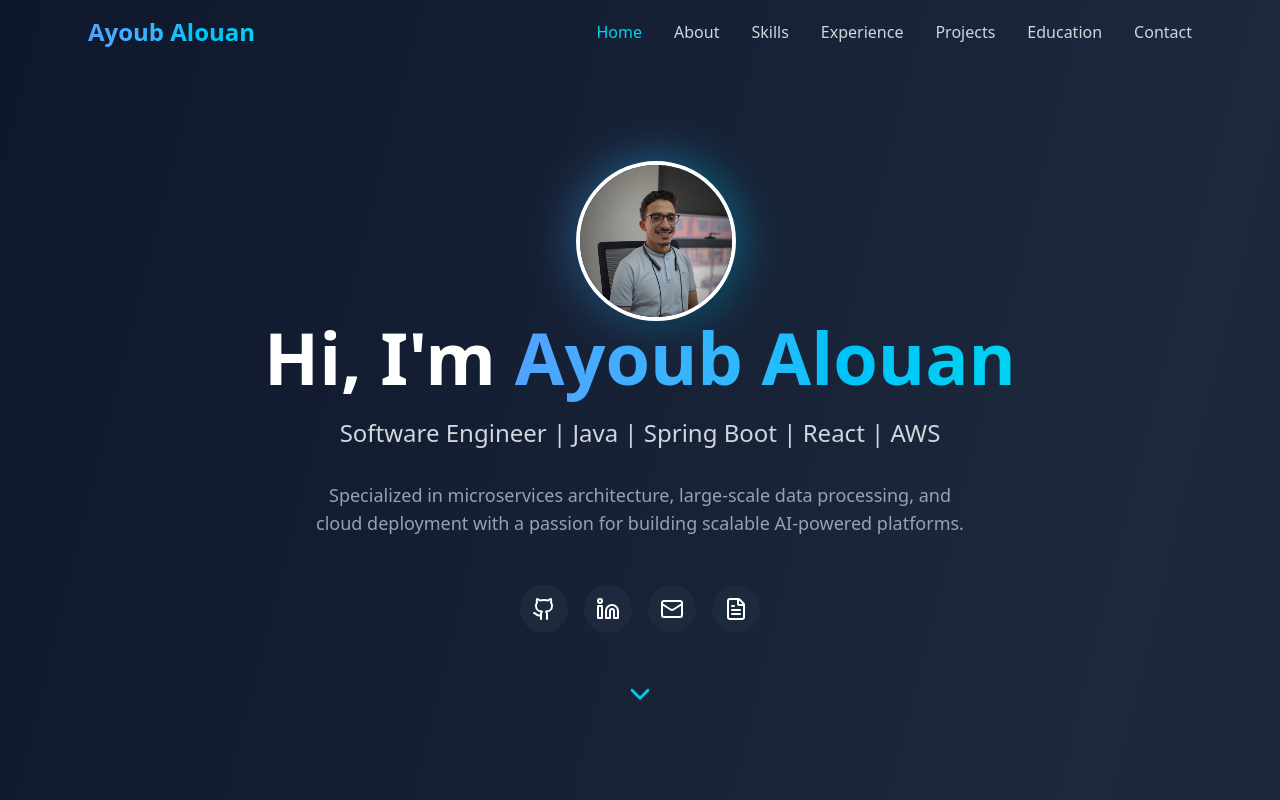
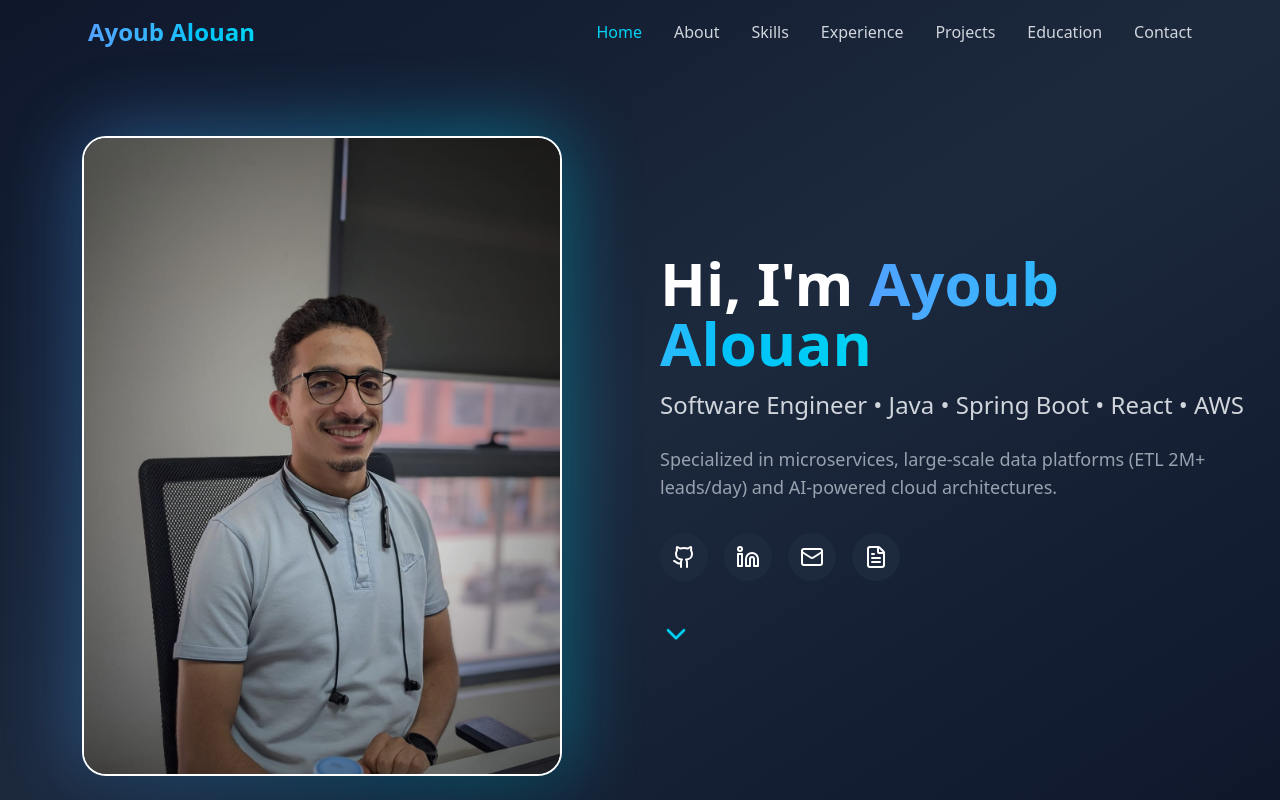
Before and after one commit to ALOUAN01/portfolio, a React (Vite) app: page / in a window 1280 px wide. Shown: the top 800 px of the page. Built offline with nearby package versions, Linux system fonts and the light colour scheme.

Commit message:
cv commit

```diff
--- a/src/pages/Home.jsx
+++ b/src/pages/Home.jsx
@@ -209,71 +209,83 @@ export default function Portfolio() {
       {/* Hero Section */}
       <section
         id="home"
-        className="min-h-screen flex items-center justify-center px-6 pt-20"
+        className="min-h-screen flex items-center px-6 pt-28 bg-gradient-to-br from-slate-900 via-slate-800 to-slate-900"
       >
-        <div className="max-w-4xl text-center">
-          <div className="mb-8 animate-fade-in">
-            <div className="w-32 h-32 mx-auto mb-6">
-              <div className="relative w-40 h-40 mx-auto mb-8">
-                <div className="absolute inset-0 rounded-full bg-gradient-to-r from-blue-400 to-cyan-400 blur-xl opacity-40 animate-pulse"></div>
+        <div className="container mx-auto grid grid-cols-1 md:grid-cols-2 gap-10 items-center">
+          {/* LEFT — PHOTO WITH SAME STYLE */}
+          <div className="flex justify-center">
+            <div className="relative w-120 h-160 mx-auto">
+              {/* GLOW EFFECT (SAME STYLE AS BEFORE) */}
+              <div className="absolute inset-0 rounded-3xl bg-gradient-to-r from-blue-400 to-cyan-400 blur-2xl opacity-40 animate-pulse"></div>
+
+              {/* IMAGE RECTANGLE */}
               <img
                 src={myPhoto}
                 alt="Ayoub Alouan"
-                  className="relative w-40 h-40 object-cover rounded-full border-4 border-white shadow-xl"
+                className="relative w-full h-full object-cover rounded-3xl border-2 border-white shadow-2xl"
               />
             </div>
           </div>
-          </div>
-          <h1 className="text-5xl md:text-7xl font-bold mb-6 animate-slide-up">
+
+          {/* RIGHT — TEXT */}
+          <div className="text-center md:text-left">
+            <h1 className="text-5xl md:text-6xl font-bold mb-4 animate-slide-up">
               Hi, I'm{" "}
               <span className="bg-gradient-to-r from-blue-400 to-cyan-400 bg-clip-text text-transparent">
                 Ayoub Alouan
               </span>
             </h1>
-          <p className="text-xl md:text-2xl text-gray-300 mb-8 animate-slide-up">
-            Software Engineer | Java | Spring Boot | React | AWS
+
+            <p className="text-xl md:text-2xl text-gray-300 mb-6 animate-fade-in">
+              Software Engineer • Java • Spring Boot • React • AWS
             </p>
-          <p className="text-lg text-gray-400 mb-12 max-w-2xl mx-auto animate-fade-in">
-            Specialized in microservices architecture, large-scale data
-            processing, and cloud deployment with a passion for building
-            scalable AI-powered platforms.
+
+            <p className="text-lg text-gray-400 mb-8 max-w-xl animate-fade-in">
+              Specialized in microservices, large-scale data platforms (ETL 2M+
+              leads/day) and AI-powered cloud architectures.
             </p>
-          <div className="flex gap-4 justify-center mb-12 animate-fade-in">
+
+            {/* ICONS */}
+            <div className="flex gap-4 mb-10 justify-center md:justify-start">
               <a
                 href="https://github.com/ALOUAN01"
+                className="p-3 bg-slate-800 hover:bg-slate-700 rounded-full transition-colors"
                 target="_blank"
-              rel="noopener noreferrer"
-              className="p-3 bg-slate-800 hover:bg-slate-700 rounded-full transition-colors"
               >
                 <Github size={24} />
               </a>
+
               <a
-              href="https://linkedin.com/in/ayoub-alouan-al"
+                href="https://linkedin.com/in/ayoub-alouan"
+                className="p-3 bg-slate-800 hover:bg-slate-700 rounded-full transition-colors"
                 target="_blank"
-              rel="noopener noreferrer"
-              className="p-3 bg-slate-800 hover:bg-slate-700 rounded-full transition-colors"
               >
                 <Linkedin size={24} />
               </a>
+
               <a
                 href="mailto:alouanayoub3@gmail.com"
                 className="p-3 bg-slate-800 hover:bg-slate-700 rounded-full transition-colors"
               >
                 <Mail size={24} />
               </a>
+
               <a
                 onClick={() => window.open(myCV, "_blank")}
-              className="p-3 bg-slate-800 hover:bg-slate-700 rounded-full transition-colors"
+                className="p-3 bg-slate-800 hover:bg-slate-700 rounded-full transition-colors cursor-pointer"
               >
                 <FileText size={24} />
               </a>
             </div>
+
+            {/* SCROLL DOWN */}
             <button
               onClick={() => scrollToSection("about")}
               className="animate-bounce text-cyan-400"
             >
               <ChevronDown size={32} />
             </button>
+          </div>
         </div>
       </section>
 
```
Lines whose indentation alone changed are shown as unchanged.
